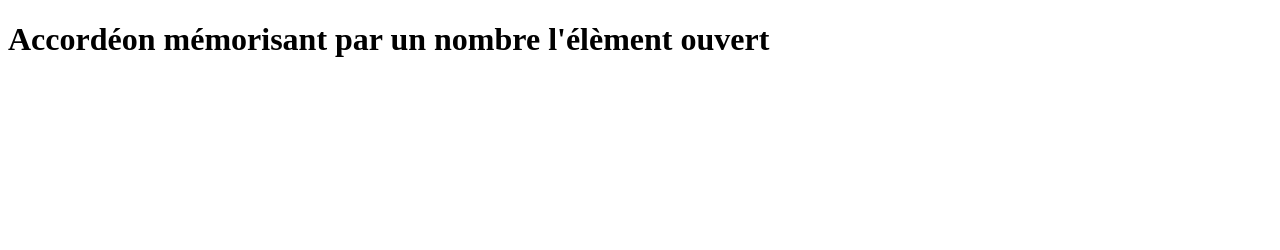
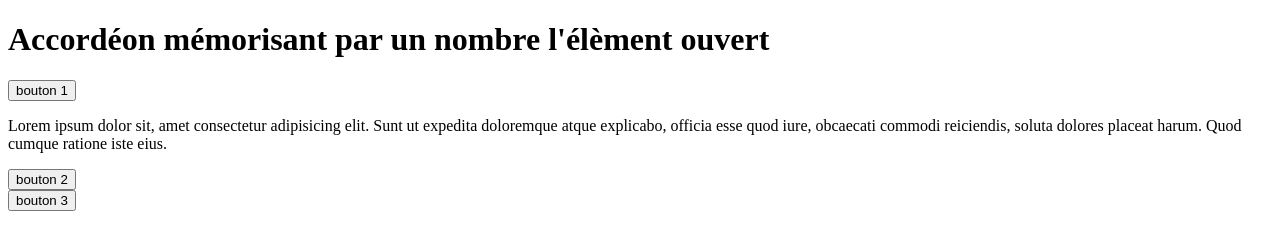
Before and after one commit to MMI-SAE-105/2022-r113-tp3-accordeons-KylianRouillardGaertner, a website: page 02-accordeon-nombre.html in a window 1280 px wide. Drawn offline with nearby package versions, Linux system fonts and the light colour scheme.

Commit message:
accordeon 02

```diff
--- a/02-accordeon-nombre.html
+++ b/02-accordeon-nombre.html
@@ -5,8 +5,23 @@
     <meta http-equiv="X-UA-Compatible" content="IE=edge" />
     <meta name="viewport" content="width=device-width, initial-scale=1.0" />
     <title>Accordéon mémorisant par un nombre l'élèment ouvert</title>
+    <script defer src="https://unpkg.com/alpinejs@3.x.x/dist/cdn.min.js"></script>
   </head>
   <body>
     <h1>Accordéon mémorisant par un nombre l'élèment ouvert</h1>
   </body>
 </html>
+<div class="accordeon" x-data="{sect: 1}">
+  <section id="premier">
+    <button @click="sect = 1">bouton 1</button>
+    <p x-show="sect === 1" x-transition.scale.origine.top.100>Lorem ipsum dolor sit, amet consectetur adipisicing elit. Sunt ut expedita doloremque atque explicabo, officia esse quod iure, obcaecati commodi reiciendis, soluta dolores placeat harum. Quod cumque ratione iste eius.</p>
+  </section>
+  <section id="second">
+    <button @click="sect = 2">bouton 2</button>
+    <p x-show="sect === 2" x-transition.scale.origine.top.100>Voluptates aut laboriosam quam vero, quaerat alias, suscipit aperiam laborum optio numquam maxime dolore cumque est nam iusto libero modi dolorem. Hic odio illum veniam, qui impedit at itaque! Deserunt.</p>
+  </section>
+  <section id="troisième">
+    <button @click="sect = 3">bouton 3</button>
+    <p x-show="sect === 3" x-transition.scale.origine.top.100>Ea, quaerat, voluptates inventore dolorem ab dolor quisquam cupiditate repellat doloremque delectus totam voluptatem facilis fugiat corporis ipsa odio incidunt ad cum qui id illo. Ipsam accusamus ex id officiis?</p>
+  </section>
+</div>
```
